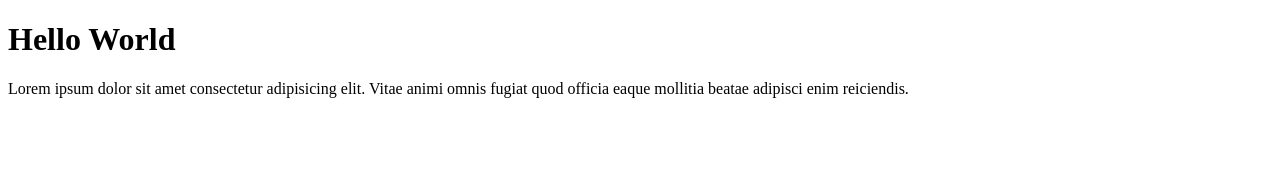
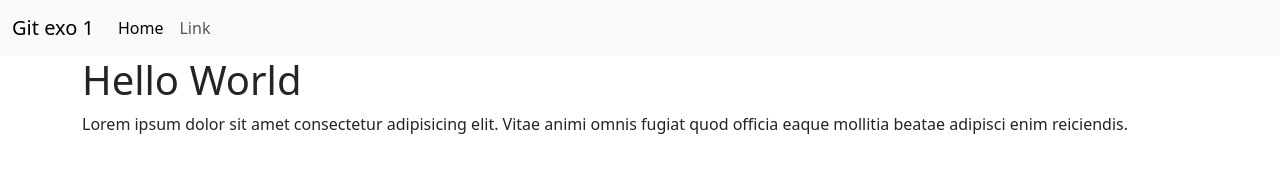
Before and after one commit to celiavaney/Git-exo-1, a plain HTML site: page index.html in a window 1280 px wide. Drawn offline with nearby package versions, Linux system fonts and the light colour scheme.

Commit message:
ajout bootstrap et navbar

```diff
--- a/index.html
+++ b/index.html
@@ -5,12 +5,33 @@
     <meta http-equiv="X-UA-Compatible" content="IE=edge">
     <meta name="viewport" content="width=device-width, initial-scale=1.0">
     <title>Git exo 1</title>
+    <link href="https://cdn.jsdelivr.net/npm/bootstrap@5.3.0-alpha3/dist/css/bootstrap.min.css" rel="stylesheet" integrity="sha384-KK94CHFLLe+nY2dmCWGMq91rCGa5gtU4mk92HdvYe+M/SXH301p5ILy+dN9+nJOZ" crossorigin="anonymous">
+    <script src="https://cdn.jsdelivr.net/npm/bootstrap@5.3.0-alpha3/dist/js/bootstrap.bundle.min.js" integrity="sha384-ENjdO4Dr2bkBIFxQpeoTz1HIcje39Wm4jDKdf19U8gI4ddQ3GYNS7NTKfAdVQSZe" crossorigin="anonymous"></script>
     <link rel="stylesheet" href="style.css">
 </head>
 <body>
-    <div class="container">
+    <nav class="navbar navbar-expand-lg bg-body-tertiary">
+        <div class="container-fluid">
+          <a class="navbar-brand" href="#">Git exo 1</a>
+          <button class="navbar-toggler" type="button" data-bs-toggle="collapse" data-bs-target="#navbarSupportedContent" aria-controls="navbarSupportedContent" aria-expanded="false" aria-label="Toggle navigation">
+            <span class="navbar-toggler-icon"></span>
+          </button>
+          <div class="collapse navbar-collapse" id="navbarSupportedContent">
+            <ul class="navbar-nav me-auto mb-2 mb-lg-0">
+              <li class="nav-item">
+                <a class="nav-link active" aria-current="page" href="#">Home</a>
+              </li>
+              <li class="nav-item">
+                <a class="nav-link" href="#">Link</a>
+              </li>
+            </ul>
+          </div>
+        </div>
+    </nav>
+
+    <section class="container">
         <h1>Hello World</h1>
         <p>Lorem ipsum dolor sit amet consectetur adipisicing elit. Vitae animi omnis fugiat quod officia eaque mollitia beatae adipisci enim reiciendis.</p>
-    </div>
+    </section>
 </body>
 </html>
```
